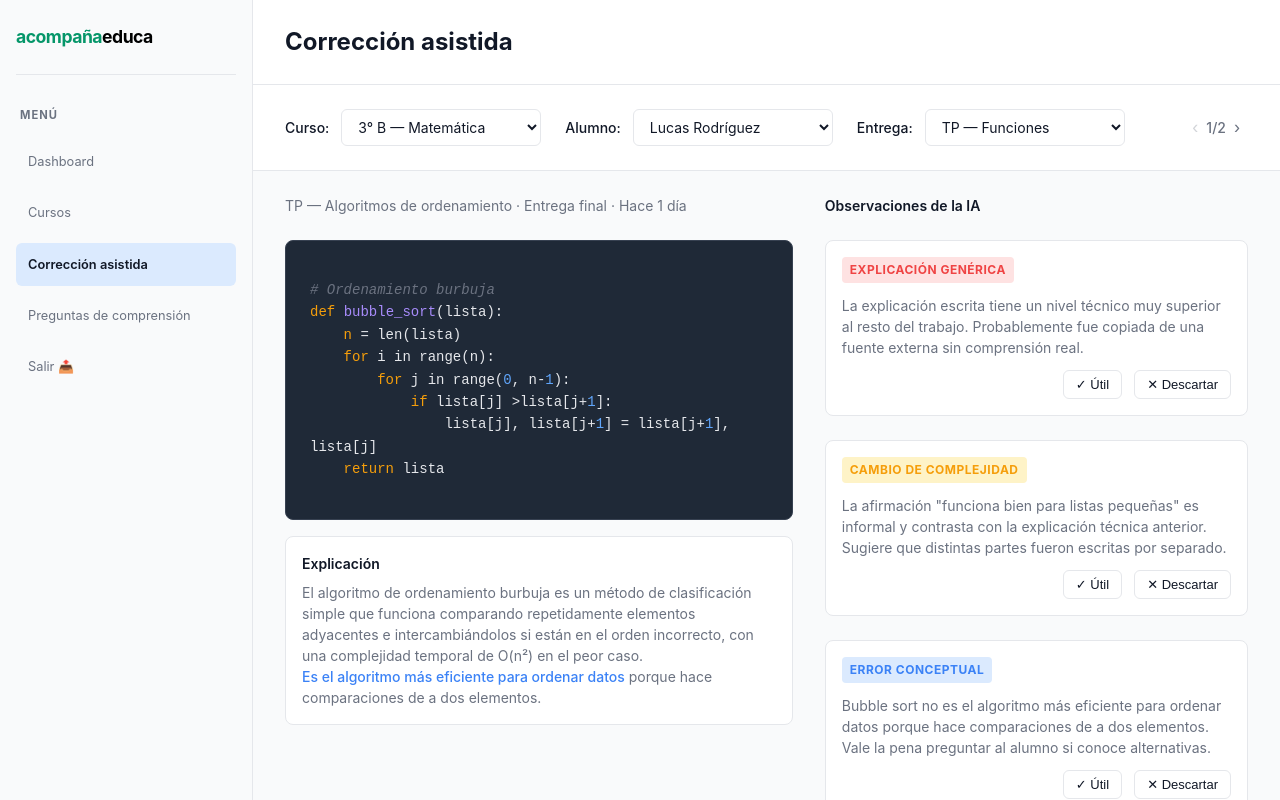
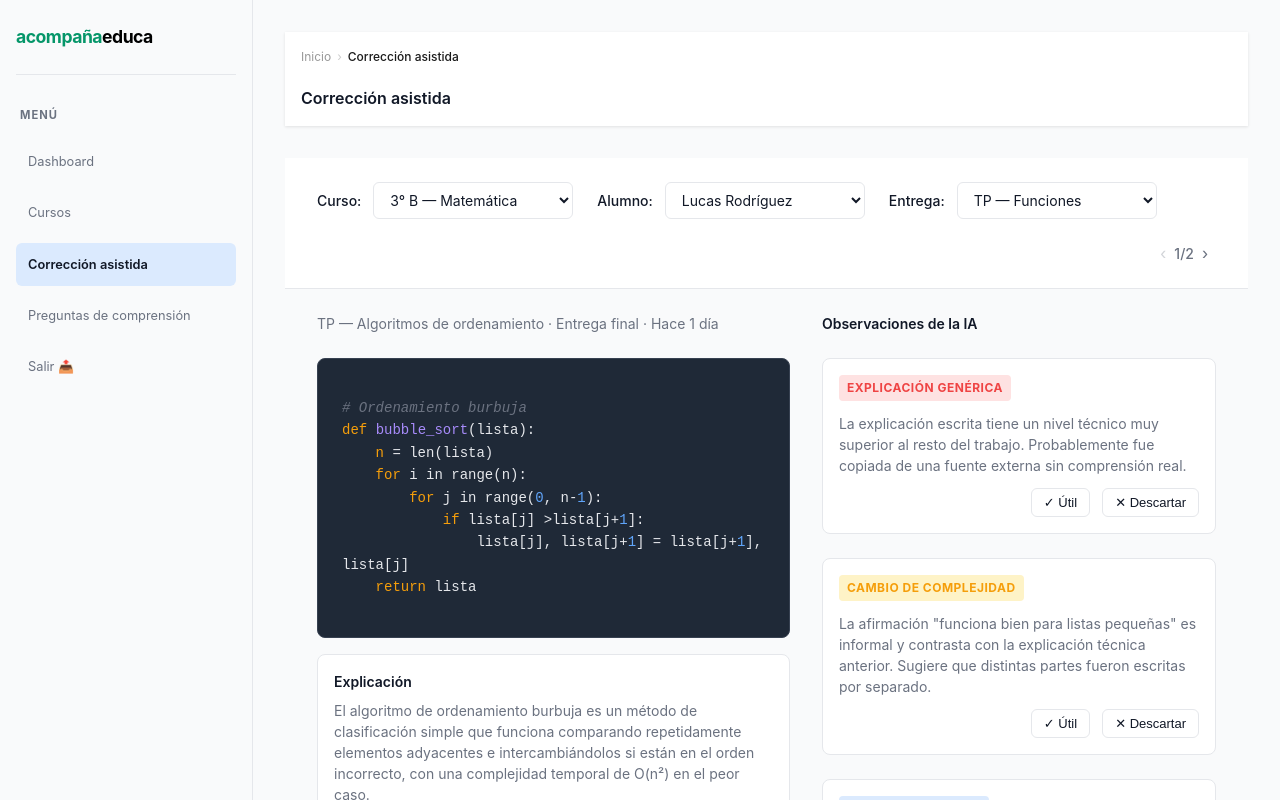
Before and after one commit to thomiperezz/TPO-Seminario-G2, a React (Vite) app: page /assistcorrection in a window 1280 px wide. Shown: the top 800 px of the page. Built offline with nearby package versions, Linux system fonts and the light colour scheme.

Commit message:
reutilizando el componente header en correccion asistida y preguntas de comprension

```diff
--- a/src/pages/AssistCorrection.jsx
+++ b/src/pages/AssistCorrection.jsx
@@ -3,6 +3,8 @@ import Sidebar from '../components/navigation/Sidebar.jsx';
 import FeedbackCard from '../components/ui/FeedbackCard.jsx';
 import CodeViewer from '../components/ui/CodeViewer.jsx';
 import ActiveParameters from '../components/course/ActiveParameters.jsx';
+import MainLayout from '../layouts/MainLayout';
+import Header from '../components/Header';
 import '../assets/styles/global.css';
 
 /**
@@ -98,30 +100,22 @@ const AssistCorrection = () => {
   };
 
   return (
-    <div style={{ display: 'flex', height: '100vh' }}>
-      {/* Sidebar */}
-      <Sidebar />
+    <MainLayout>
+      <Header
+        title="Corrección asistida"
+        breadcrumbs={[
+          {
+            label: 'Inicio',
+            ruta: '/dashboard'
+          },
+          {
+            label: 'Corrección asistida'
+          }
+        ]}
+      />
 
       {/* Main Content */}
       <main style={{ flex: 1, display: 'flex', flexDirection: 'column' }}>
-        {/* Header - Título */}
-        <div style={{
-          display: 'flex',
-          justifyContent: 'space-between',
-          alignItems: 'center',
-          padding: '1.5rem 2rem',
-          backgroundColor: '#fff',
-          borderBottom: '1px solid #E5E7EB'
-        }}>
-          <h1 style={{
-            margin: 0,
-            fontSize: '1.5rem',
-            fontWeight: '700',
-            color: 'var(--color-text)'
-          }}>
-            Corrección asistida
-          </h1>
-        </div>
 
         {/* Controles - Selectores */}
         <div className="assist-correction-controls">
@@ -280,7 +274,7 @@ const AssistCorrection = () => {
           </div>
         </div>
       </main>
-    </div>
+    </MainLayout>
   );
 };
 
--- a/src/pages/PerfilAlumno.jsx
+++ b/src/pages/PerfilAlumno.jsx
@@ -31,7 +31,7 @@ const PerfilAlumno = () => {
         <div style={{ display: 'flex', justifyContent: 'space-between', alignItems: 'center', marginBottom: '24px' }}>
           <h1 style={{ margin: 0, fontSize: '18px', fontWeight: '500' }}>Lucas Rodríguez</h1>
           <button
-            onClick={() => navigate('/correccion-asistida')}
+            onClick={() => navigate('/assistcorrection')}
             style={{ padding: '7px 14px', borderRadius: '8px', border: 'none', background: '#1D9E75', color: '#fff', fontSize: '13px', cursor: 'pointer', fontWeight: '500' }}
           >
             ✏ Ir a corrección
--- a/src/pages/PreguntasComprensión.jsx
+++ b/src/pages/PreguntasComprensión.jsx
@@ -3,6 +3,8 @@ import { useNavigate } from 'react-router-dom';
 import { useState } from 'react';
 import Sidebar from '../components/navigation/Sidebar';
 import NavRuta from '../components/navigation/NavRuta';
+import MainLayout from '../layouts/MainLayout';
+import Header from '../components/Header';
 import '../assets/styles/global.css';
 
 /**
@@ -55,45 +57,22 @@ const PreguntasComprensión = () => {
   };
 
   return (
-    <div style={{ display: 'flex', height: '100vh' }}>
-      <Sidebar />
+    <MainLayout>
+      <Header
+        title="Preguntas de Comprensión"
+        actionText="Exportar preguntas"
+        onAction={handleExport}
+        breadcrumbs={[
+          {
+            label: 'Inicio',
+            ruta: '/dashboard'
+          },
+          {
+            label: 'Preguntas de Comprensión'
+          }
+        ]}
+      />
       <main style={{ flex: 1, overflowY: 'auto', padding: '24px 28px', backgroundColor: 'var(--color-bg)' }}>
-
-        {/* Header - Título y Acción */}
-          <div style={{
-                  display: 'flex',
-                  justifyContent: 'space-between',
-                  alignItems: 'center',
-                  padding: '1.5rem 2rem',
-                  backgroundColor: '#fff'
-            }}>
-          <h1 style={{
-            margin: 0,
-            fontSize: '1.5rem',
-            fontWeight: '700',
-            color: 'var(--color-text)'
-          }}>
-            Preguntas de Comprensión
-          </h1>
-          <button
-            onClick={handleExport}
-            style={{
-              display: 'flex',
-              alignItems: 'center',
-              gap: '6px',
-              padding: '7px 14px',
-              borderRadius: '8px',
-              border: 'none',
-              background: '#1D9E75',
-              color: '#fff',
-              fontSize: '13px',
-              cursor: 'pointer',
-              fontWeight: '500'
-            }}
-          >
-            <span style={{ fontSize: '16px' }}>↓</span> Exportar preguntas
-          </button>
-        </div>
 
         <div
           style={{
@@ -244,7 +223,7 @@ const PreguntasComprensión = () => {
           </div>
         )}
       </main>
-    </div>
+    </MainLayout>
   );
 };
 
```
